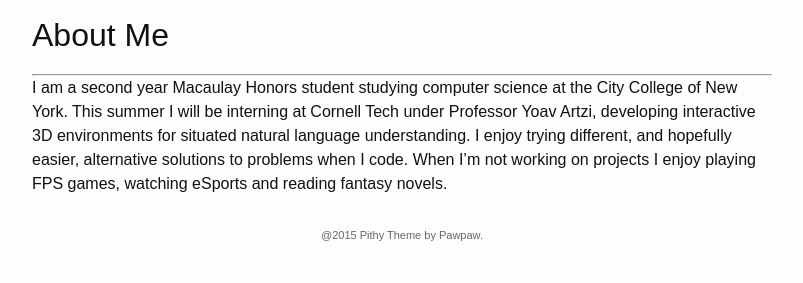
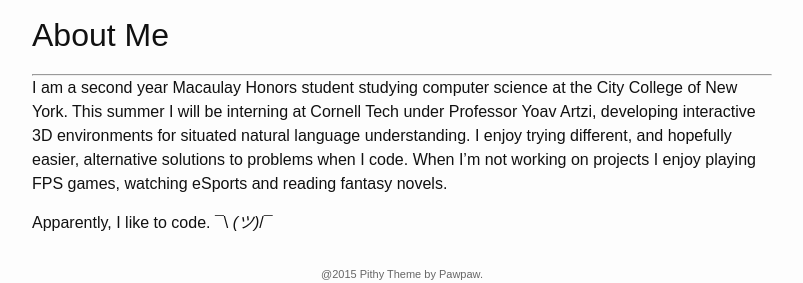
Before and after one commit to s1cyan/s1cyan.github.io, a Jekyll site: the page built from index.md, in a window 1280 px wide, cut to the strip 708-991 px from the top of the page. Shown: the whole strip, without its empty margins (238-1041 px from the left). Built offline with Jekyll 4.4.1, drawn with Linux system fonts in a browser that asks for light colours; before the commit the page ends 952 px from its top, so only the background shows below that.

Commit message:
¯\ (ツ)/¯

```diff
--- a/index.md
+++ b/index.md
@@ -12,3 +12,5 @@ I am a second year Macaulay Honors student studying computer science at
 the City College of New York. This summer I will be interning at Cornell Tech under Professor Yoav Artzi, developing interactive 3D environments for situated natural language understanding. I enjoy trying different,
 and hopefully easier, alternative solutions to problems when I code. When I'm not
 working on projects I enjoy playing FPS games, watching eSports and reading fantasy novels.
+
+Apparently, I like to code. ¯\ _(ツ)_/¯
```
